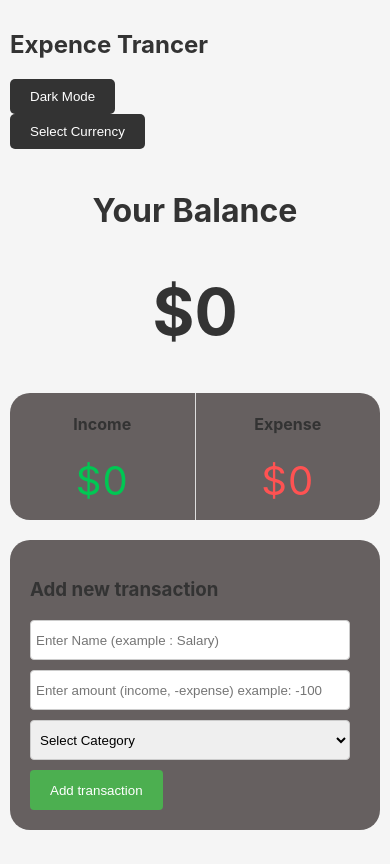
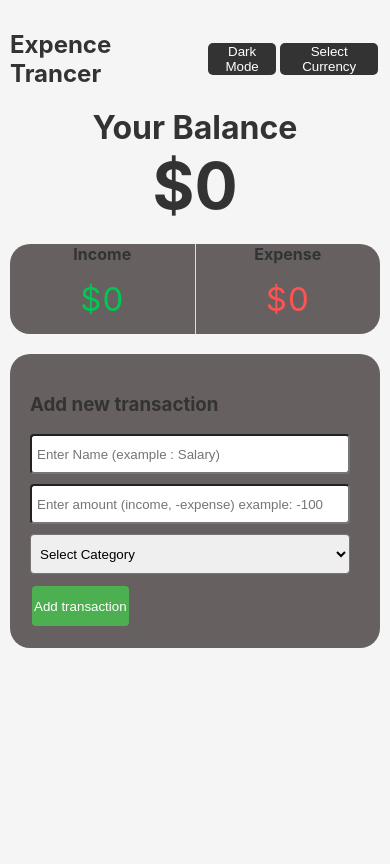
Before and after one commit to henriits/budget_planner_vue_ts, a Vue app: page / in a window 390 px wide. Built offline with nearby package versions, Linux system fonts and the light colour scheme.

Commit message:
style-fix: positioning adjusted

```diff
--- a/src/assets/base.css
+++ b/src/assets/base.css
@@ -7,3 +7,8 @@ body {
     background-color: #f5f5f5; /* Light mode default background */
     transition: background-color 0.9s ease-in-out;
 }
+
+h1,
+h4 {
+    margin: 0;
+}
--- a/src/assets/components.css
+++ b/src/assets/components.css
@@ -68,3 +68,15 @@ button:hover {
     border-radius: 30px;
     margin-bottom: 10px;
 }
+
+@media (max-width: 768px) {
+    button {
+        padding: 1px 2px;
+        margin: 2px;
+    }
+
+    .dropbtn {
+        padding: 1px 2px;
+        margin: 2px;
+    }
+}
--- a/src/assets/layout.css
+++ b/src/assets/layout.css
@@ -11,7 +11,6 @@
     display: flex;
     justify-content: space-between;
     align-items: center;
-    margin-bottom: 20px;
 }
 
 /* Media queries for responsiveness */
@@ -19,9 +18,4 @@
     .container {
         padding: 10px;
     }
-
-    .header {
-        flex-direction: column; /* Stack header elements on small screens */
-        align-items: flex-start;
-    }
 }
--- a/src/assets/transactions.css
+++ b/src/assets/transactions.css
@@ -3,6 +3,7 @@
     background-color: #666060;
     border-radius: 20px;
     display: flex;
+    margin-top: 20px;
 }
 
 .inc-exp-container > div {
@@ -15,7 +16,7 @@
 }
 
 .money {
-    font-size: 40px;
+    font-size: 50px;
     letter-spacing: 1px;
     margin: 15px 0;
 }
@@ -93,4 +94,7 @@
     .delete-btn {
         right: 18%;
     }
+    .money {
+        font-size: 33px;
+    }
 }
--- a/src/components/AddTransaction.vue
+++ b/src/components/AddTransaction.vue
@@ -86,9 +86,9 @@ select {
   width: calc(100% - 10px);
   height: 40px;
   padding: 5px;
-  border: 1px solid #ccc;
   border-radius: 4px;
   box-sizing: border-box;
+  color: black;
 }
 
 .form-button {
```
